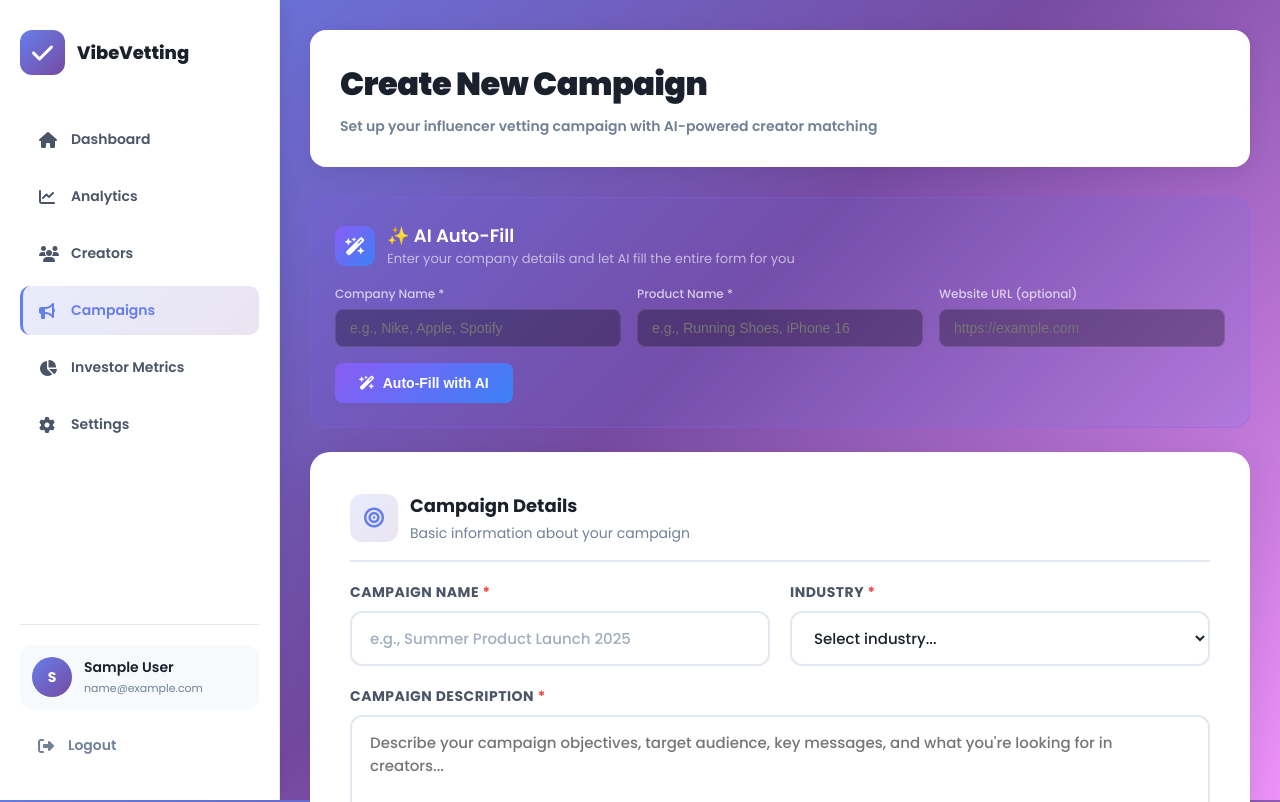
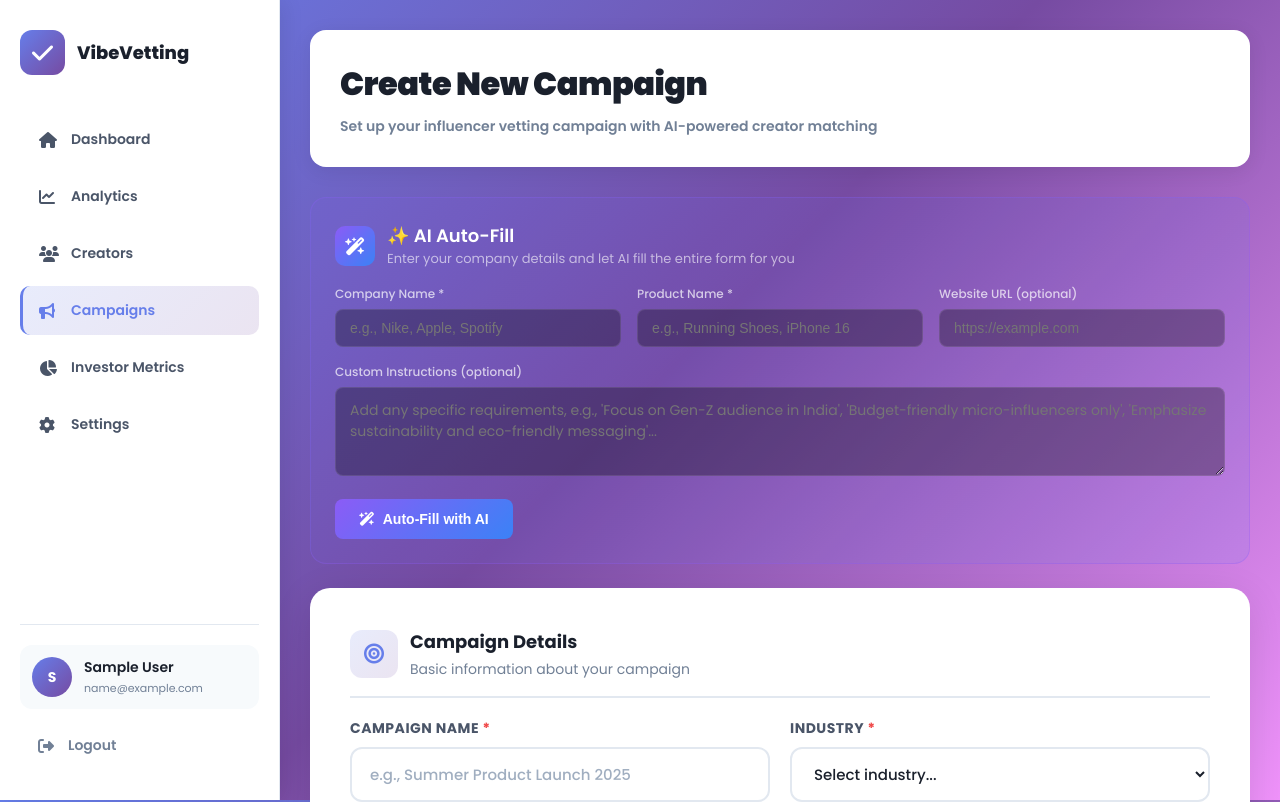
Before and after one commit to VibeVeting/vibe-vetting, a Next.js app: page /campaigns/create in a window 1280 px wide. Shown: the top 802 px of the page. Built offline with nearby package versions, Linux system fonts and the light colour scheme; sample sign-in values are in the browser's storage.

Commit message:
Added logout feature everywhere

```diff
--- a/app/api/campaigns/autofill/route.ts
+++ b/app/api/campaigns/autofill/route.ts
@@ -7,7 +7,7 @@ const openai = new OpenAI({
 
 export async function POST(request: NextRequest) {
   try {
-    const { companyName, productName, websiteUrl } = await request.json();
+    const { companyName, productName, websiteUrl, customPrompt } = await request.json();
 
     if (!companyName || !productName) {
       return NextResponse.json(
@@ -21,7 +21,7 @@ export async function POST(request: NextRequest) {
 Company Name: ${companyName}
 Product Name: ${productName}
 Website: ${websiteUrl || 'Not provided'}
-
+${customPrompt ? `\nAdditional Requirements from User:\n${customPrompt}\n` : ''}
 Generate a JSON response with the following fields (use exact field names and valid values from the options provided):
 
 {
--- a/app/campaigns/create/page.tsx
+++ b/app/campaigns/create/page.tsx
@@ -1,6 +1,7 @@
 "use client";
 
 import { Sidebar } from '@/components/common/Sidebar';
+import { ProtectedRoute } from '@/components/common/ProtectedRoute';
 import { useRouter } from 'next/navigation';
 import { useState } from 'react';
 
@@ -11,6 +12,7 @@ export default function CreateCampaignPage() {
     companyName: '',
     productName: '',
     websiteUrl: '',
+    customPrompt: '',
   });
   const [formData, setFormData] = useState({
     // Basic Info
@@ -91,10 +93,71 @@ export default function CreateCampaignPage() {
     }
   };
 
-  const handleSubmit = (e: React.FormEvent) => {
+  const [isSubmitting, setIsSubmitting] = useState(false);
+
+  const handleSubmit = async (e: React.FormEvent) => {
     e.preventDefault();
-    console.log('Creating campaign:', formData);
-    router.push('/campaigns/scanning');
+
+    if (!formData.name) {
+      alert('Please enter a campaign name');
+      return;
+    }
+
+    setIsSubmitting(true);
+
+    try {
+      const token = localStorage.getItem('token');
+      if (!token) {
+        alert('Please log in to create a campaign');
+        router.push('/login');
+        return;
+      }
+
+      // Parse budget to number (e.g., "5000-10000" -> 7500 average)
+      let budgetNum = 0;
+      if (formData.budget) {
+        if (formData.budget.includes('+')) {
+          budgetNum = parseInt(formData.budget.replace(/[^0-9]/g, ''));
+        } else if (formData.budget.includes('-')) {
+          const parts = formData.budget.split('-');
+          budgetNum = (parseInt(parts[0]) + parseInt(parts[1])) / 2;
+        }
+      }
+
+      const response = await fetch('/api/user/campaigns', {
+        method: 'POST',
+        headers: {
+          'Content-Type': 'application/json',
+          'Authorization': `Bearer ${token}`,
+        },
+        body: JSON.stringify({
+          name: formData.name,
+          description: formData.description,
+          status: 'active',
+          budget: budgetNum,
+          startDate: formData.startDate || new Date().toISOString(),
+          endDate: formData.endDate || null,
+        }),
+      });
+
+      const data = await response.json();
+
+      if (response.ok) {
+        // Store campaign data for the scanning page
+        sessionStorage.setItem('newCampaign', JSON.stringify({
+          ...formData,
+          id: data.campaign?.id,
+        }));
+        router.push('/campaigns/scanning');
+      } else {
+        alert(data.error || 'Failed to create campaign');
+      }
+    } catch (error) {
+      console.error('Error creating campaign:', error);
+      alert('Failed to create campaign. Please try again.');
+    } finally {
+      setIsSubmitting(false);
+    }
   };
 
   const handleArrayToggle = (field: keyof typeof formData, value: string) => {
@@ -113,6 +176,7 @@ export default function CreateCampaignPage() {
   };
 
   return (
+    <ProtectedRoute>
     <div className="dashboard-wrapper">
       <Sidebar />
       <div className="main-content">
@@ -216,6 +280,30 @@ export default function CreateCampaignPage() {
                   }}
                 />
               </div>
+            </div>
+
+            {/* Custom Prompt Textarea */}
+            <div style={{ marginBottom: '16px' }}>
+              <label style={{ display: 'block', fontSize: '12px', fontWeight: 500, color: 'rgba(255,255,255,0.7)', marginBottom: '6px' }}>
+                Custom Instructions (optional)
+              </label>
+              <textarea
+                value={autoFillData.customPrompt}
+                onChange={(e) => setAutoFillData(prev => ({ ...prev, customPrompt: e.target.value }))}
+                placeholder="Add any specific requirements, e.g., 'Focus on Gen-Z audience in India', 'Budget-friendly micro-influencers only', 'Emphasize sustainability and eco-friendly messaging'..."
+                rows={3}
+                style={{
+                  width: '100%',
+                  padding: '12px 14px',
+                  borderRadius: '8px',
+                  border: '1px solid rgba(255,255,255,0.1)',
+                  background: 'rgba(0,0,0,0.3)',
+                  color: '#fff',
+                  fontSize: '14px',
+                  resize: 'vertical',
+                  fontFamily: 'inherit',
+                }}
+              />
             </div>
 
             <button
@@ -736,13 +824,22 @@ export default function CreateCampaignPage() {
 
               {/* Form Actions */}
               <div className="form-actions">
-                <button type="button" onClick={() => router.back()} className="btn btn-secondary">
+                <button type="button" onClick={() => router.back()} className="btn btn-secondary" disabled={isSubmitting}>
                   <i className="fa-solid fa-arrow-left"></i>
                   Cancel
                 </button>
-                <button type="submit" className="btn btn-primary">
-                  <i className="fa-solid fa-rocket"></i>
-                  Find Matching Creators
+                <button type="submit" className="btn btn-primary" disabled={isSubmitting}>
+                  {isSubmitting ? (
+                    <>
+                      <i className="fa-solid fa-spinner fa-spin"></i>
+                      Creating Campaign...
+                    </>
+                  ) : (
+                    <>
+                      <i className="fa-solid fa-rocket"></i>
+                      Find Matching Creators
+                    </>
+                  )}
                 </button>
               </div>
             </form>
@@ -750,5 +847,6 @@ export default function CreateCampaignPage() {
         </div>
       </div>
     </div>
+    </ProtectedRoute>
   );
 }
--- a/app/campaigns/matches/page.tsx
+++ b/app/campaigns/matches/page.tsx
@@ -1,6 +1,7 @@
 "use client";
 
 import { Sidebar } from '@/components/common/Sidebar';
+import { ProtectedRoute } from '@/components/common/ProtectedRoute';
 import Link from 'next/link';
 import { useState, useMemo } from 'react';
 
@@ -43,6 +44,7 @@ export default function MatchesPage() {
   }, [platformFilter, scoreFilter, riskFilter]);
 
   return (
+    <ProtectedRoute>
     <div className="dashboard-wrapper">
       <Sidebar />
       <div className="main-content">
@@ -167,5 +169,6 @@ export default function MatchesPage() {
         </div>
       </div>
     </div>
+    </ProtectedRoute>
   );
 }
--- a/app/campaigns/scanning/page.tsx
+++ b/app/campaigns/scanning/page.tsx
@@ -1,6 +1,7 @@
 "use client";
 
 import { Sidebar } from '@/components/common/Sidebar';
+import { ProtectedRoute } from '@/components/common/ProtectedRoute';
 import { useRouter } from 'next/navigation';
 import { useEffect, useState } from 'react';
 
@@ -39,6 +40,7 @@ export default function ScanningPage() {
   }, [progress, steps.length]);
 
   return (
+    <ProtectedRoute>
     <div className="dashboard-wrapper">
       <Sidebar />
       <div className="main-content">
@@ -121,5 +123,6 @@ export default function ScanningPage() {
         </div>
       </div>
     </div>
+    </ProtectedRoute>
   );
 }
```
